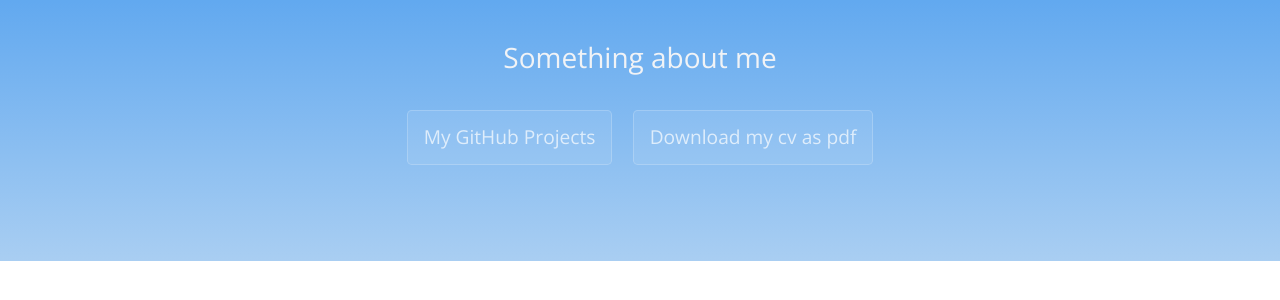
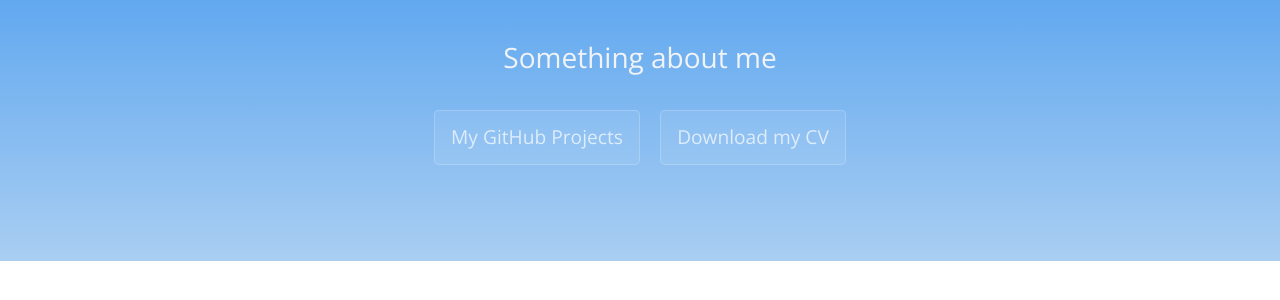
Before and after one commit to giuliavezzani/giuliavezzani_old.github.io, a Jekyll site: the page built from index.md, in a window 1280 px wide and 900 px high. Shown: the part 145-445 px from the top of the window. Built offline with Jekyll 4.4.1, drawn with Linux system fonts in a browser that asks for light colours; our own code applies the rules of GitHub Pages for plain Markdown files.

Commit message:
Update default.html

```diff
--- a/_layouts/default.html
+++ b/_layouts/default.html
@@ -14,7 +14,7 @@
       <h2 class="project-tagline">{{ site.description | default: site.github.project_tagline }}</h2>
         <a href='https://github.com/giuliavezzani' class="btn">My GitHub Projects</a>
       {% if site.show_downloads %}
-        <a href='https://github.com/giuliavezzani/giuliavezzani.github.io/raw/master/files/cv-giulia-vezzani.pdf' class="btn">Download my cv as pdf</a>
+        <a href='https://github.com/giuliavezzani/giuliavezzani.github.io/raw/master/files/cv-giulia-vezzani.pdf' class="btn">Download my CV</a>
       {% endif %}
     </section>
 
```
